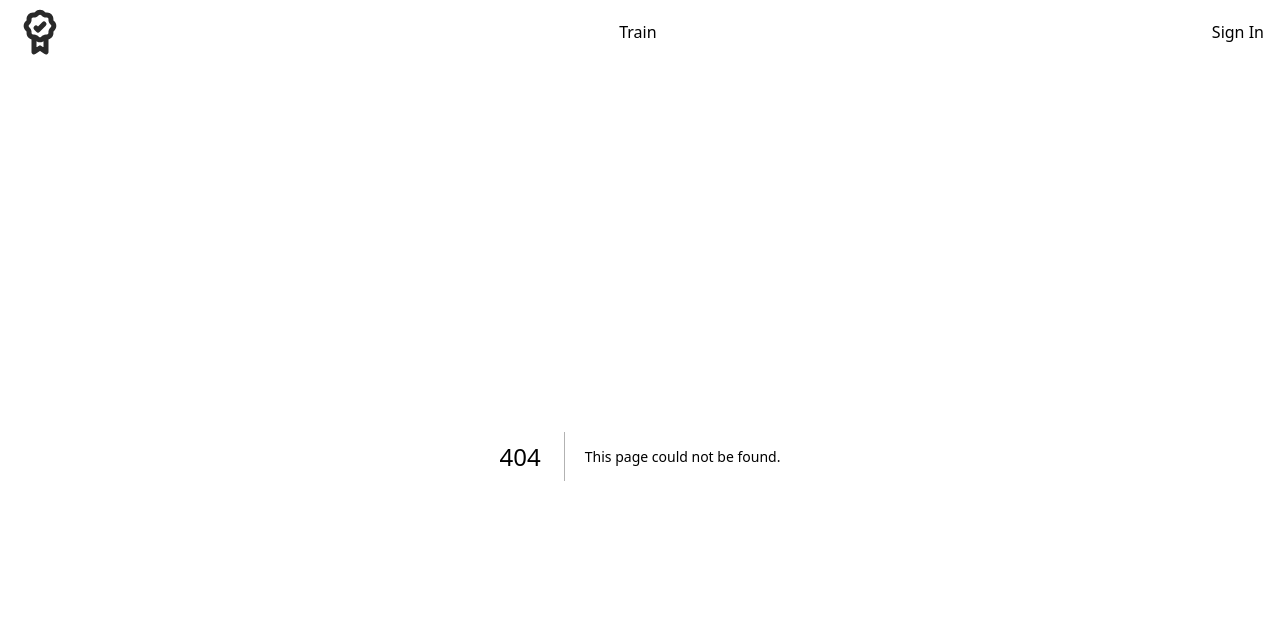
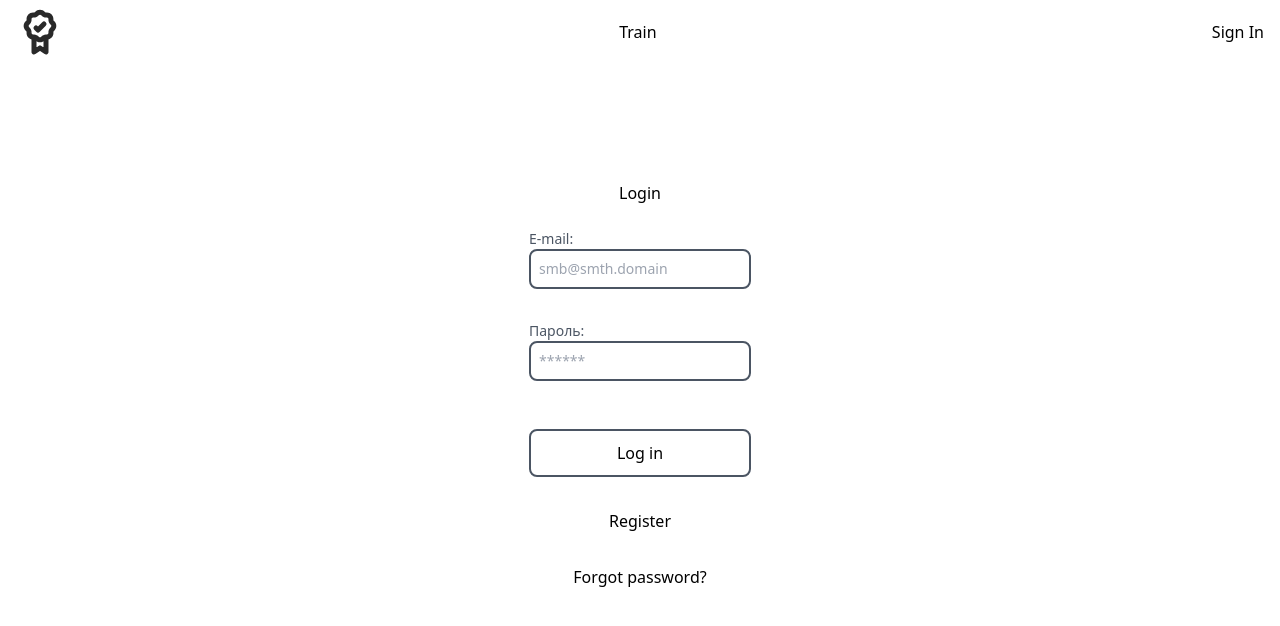
Before and after one commit to 022022/training-app, a Next.js app: page /sign-in in a window 1280 px wide. Before the commit this address had no page. Shown: the top 626 px of the page. Built offline with nearby package versions, Linux system fonts and the light colour scheme.

Commit message:
sign-in page

```diff
--- a/src/app/layout.tsx
+++ b/src/app/layout.tsx
@@ -1,7 +1,7 @@
 import './globals.css'
 import type { Metadata } from 'next'
 import { Inter } from 'next/font/google'
-import { Navbar } from './navBar/NavBar'
+import { Navbar } from './components/navBar/NavBar'
 
 const inter = Inter({ subsets: ['latin'] })
 
--- /dev/null
+++ b/src/app/sign-in/page.tsx
@@ -0,0 +1,38 @@
+import Link from 'next/link';
+
+export default function SignIn(){
+  return <div className='flex flex-col justify-center items-center pt-[10%]'>
+    <div  className='max-w-[300px]'>
+      <h1 className='text-center pb-6'>Login</h1>
+      <form className='flex flex-col gap-8'>
+
+        <div>
+          <label>
+            <div className='text-sm font-medium block text-gray-600'>E-mail:</div>
+            <input name='email' id='email' type='email' required aria-describedby='email-validation'
+              className='border-2 p-2 border-gray-600 outline-none sm:text-sm rounded-lg focus:ring-blue-500 focus:border-blue-500'
+              placeholder='smb@smth.domain'
+            />
+            <div id="email-validation" className="hidden"></div>
+          </label>
+        </div>
+
+        <div>
+          <label>
+            <div className='text-sm font-medium block text-gray-600'>Пароль:</div>
+            <input name='password' id='password' type='password' required aria-describedby='password-validation'
+              className='p-2 border-2 border-gray-600 outline-none sm:text-sm rounded-lg focus:ring-blue-500 focus:border-blue-500'
+              placeholder='******'
+            />
+            <div id="password-validation" className="hidden"></div>
+          </label>
+        </div>
+        <button className='mt-4 w-full focus:ring-blue-300 font-medium rounded-lg
+              border-2 border-gray-600 px-5 py-2.5 text-center hover:bg-gray-300'
+			  >Log in </button>
+      </form>
+      <Link href='/register' className='flex justify-center pt-8 hover:underline'>Register</Link>
+      <Link href='/forgot-password' className='flex justify-center pt-8 hover:underline'>Forgot password?</Link>
+    </div>
+  </div>
+}
```
Also changed, not shown: src/app/components/navBar/NavBar.tsx (renamed from src/app/navBar/NavBar.tsx).
